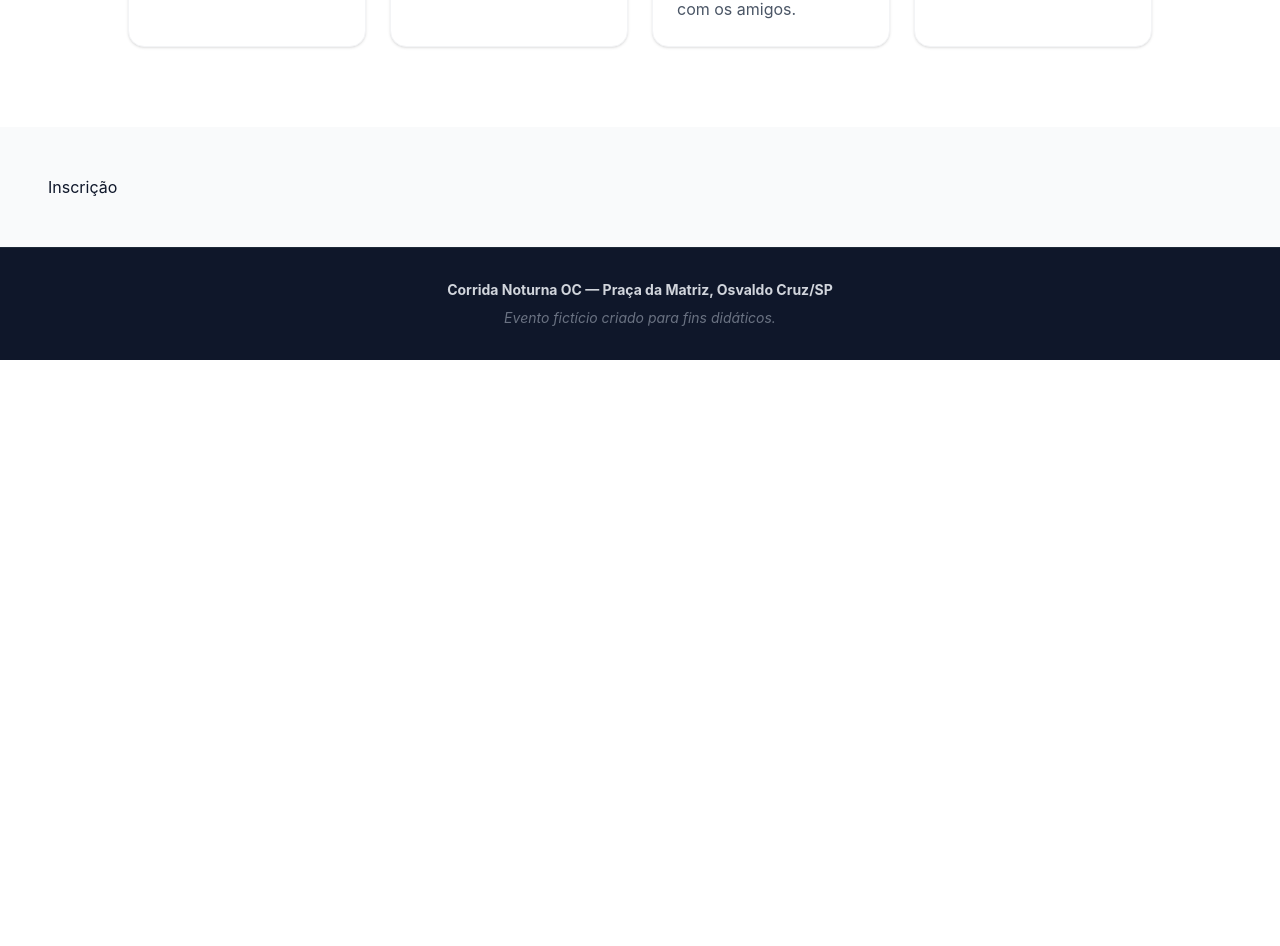
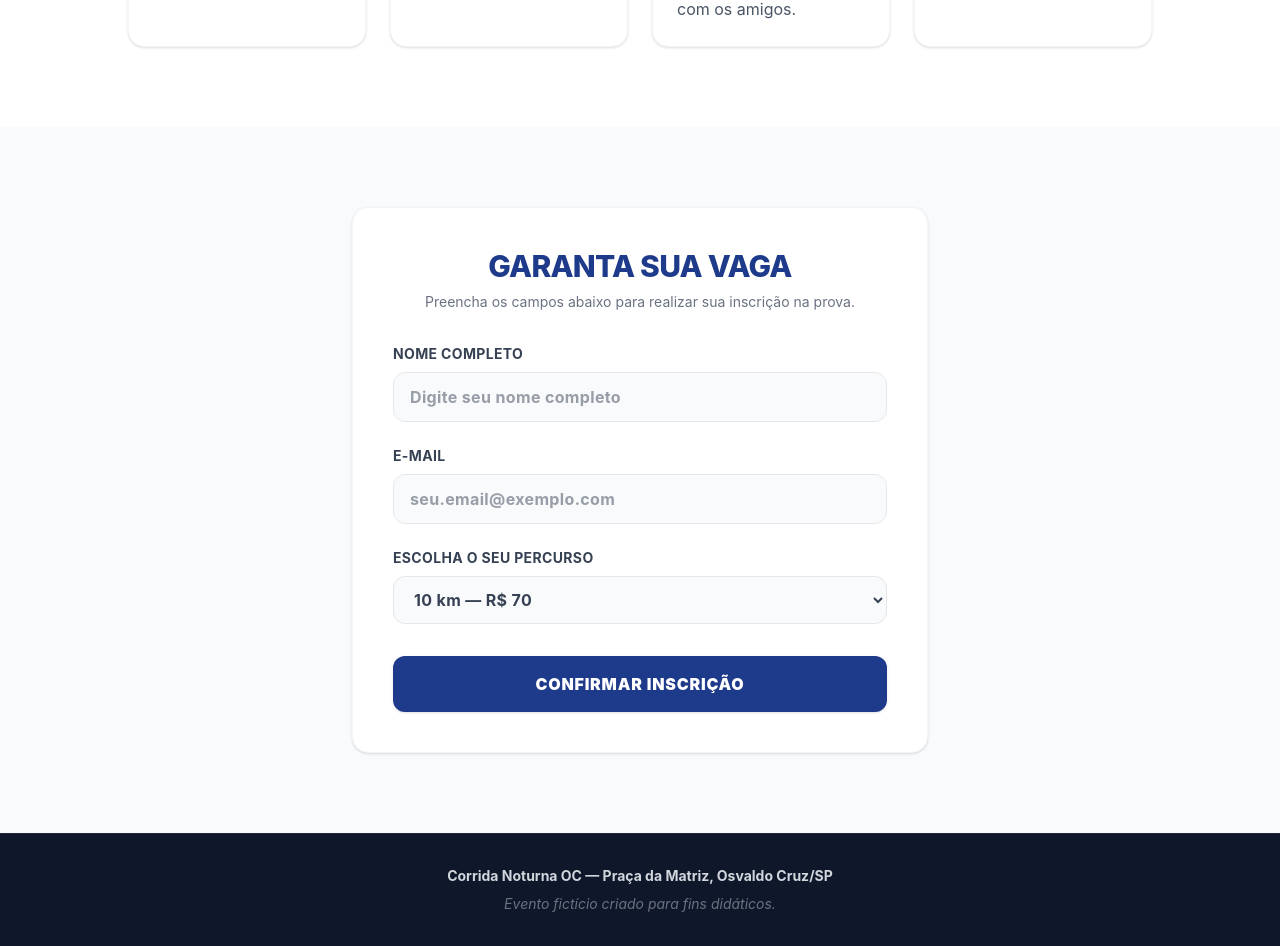
Before and after one commit to Isaa-moraes/lp-evento-isadora, a React (Vite) app: page / in a window 1280 px wide. Shown: the part 2154-3100 px from the top of the page. Before the commit the page ends 2514 px from the top, so only its background shows below. Built offline with nearby package versions, Linux system fonts and the light colour scheme.

Commit message:
Etapa 5: Formulário controlado com useState e mensagem de confirmação finalizados

```diff
--- a/src/components/Inscricao.jsx
+++ b/src/components/Inscricao.jsx
@@ -1,8 +1,114 @@
+import { useState } from 'react'
+import { tiposIngresso } from '../data/evento'
+
 function Inscricao() {
+  const [nome, setNome] = useState('')
+  const [email, setEmail] = useState('')
+  const [ingresso, setIngresso] = useState('10km')
+  const [enviado, setEnviado] = useState(false)
+
+  function lidarComEnvio(e) {
+    e.preventDefault()
+    setEnviado(true)
+  }
+
+  const ingressoSelecionado = tiposIngresso.find(t => t.valor === ingresso)?.label || ingresso
+
+  if (enviado) {
+    return (
+      <section id="inscricao" className="py-20 px-4 bg-gray-50 text-escura transition-all">
+        <div className="max-w-xl mx-auto bg-white p-8 rounded-2xl shadow-md border-t-4 border-destaque text-center">
+          <span className="text-5xl block mb-4">🎉</span>
+          <h2 className="text-2xl sm:text-3xl font-black text-primaria uppercase tracking-tight">
+            Inscrição Confirmada!
+          </h2>
+          <p className="mt-4 text-base sm:text-lg text-gray-700">
+            Olá, <span className="font-bold text-escura">{nome}</span>! Sua vaga na Corrida Noturna OC está garantida.
+          </p>
+          <div className="mt-6 bg-gray-50 border border-gray-100 p-4 rounded-xl max-w-sm mx-auto">
+            <p className="text-xs uppercase tracking-wider text-gray-400 font-bold">Modalidade Escolhida</p>
+            <p className="text-base sm:text-lg font-extrabold text-primaria mt-1">{ingressoSelecionado}</p>
+          </div>
+          <p className="mt-6 text-sm text-gray-500">
+            Enviamos os detalhes do kit e o regulamento completo para <span className="font-medium text-escura">{email}</span>.
+          </p>
+          <button
+            onClick={() => { setEnviado(false); setNome(''); setEmail(''); }}
+            className="mt-8 text-sm font-bold text-primaria hover:underline min-h-[44px]"
+          >
+            Fazer outra inscrição
+          </button>
+        </div>
+      </section>
+    )
+  }
+
   return (
-    <section id="inscricao" className="p-12 bg-gray-50 text-escura">
-      <h2>Inscrição</h2>
+    <section id="inscricao" className="py-20 px-4 bg-gray-50 text-escura">
+      <div className="max-w-xl mx-auto bg-white p-6 sm:p-10 rounded-2xl shadow-sm border border-gray-100">
+
+        {/* Título da Seção */}
+        <h2 className="text-3xl font-extrabold uppercase tracking-tight text-center text-primaria mb-2">
+          Garanta sua Vaga
+        </h2>
+        <p className="text-sm text-gray-500 text-center mb-8">
+          Preencha os campos abaixo para realizar sua inscrição na prova.
+        </p>
+
+        {/* Formulário */}
+        <form onSubmit={lidarComEnvio} className="space-y-6">
+
+          <label className="block text-sm font-bold text-gray-700 uppercase tracking-wide">
+            Nome Completo
+            <input
+              type="text"
+              required
+              placeholder="Digite seu nome completo"
+              value={nome}
+              onChange={(e) => setNome(e.target.value)}
+              className="mt-2 w-full px-4 py-3 rounded-xl bg-gray-50 border border-gray-200 text-base focus:outline-none focus:border-primaria focus:bg-white transition-colors"
+            />
+          </label>
+
+          <label className="block text-sm font-bold text-gray-700 uppercase tracking-wide">
+            E-mail
+            <input
+              type="email"
+              required
+              placeholder="seu.email@exemplo.com"
+              value={email}
+              onChange={(e) => setEmail(e.target.value)}
+              className="mt-2 w-full px-4 py-3 rounded-xl bg-gray-50 border border-gray-200 text-base focus:outline-none focus:border-primaria focus:bg-white transition-colors"
+            />
+          </label>
+
+          <label className="block text-sm font-bold text-gray-700 uppercase tracking-wide">
+            Escolha o seu Percurso
+            <select
+              value={ingresso}
+              onChange={(e) => setIngresso(e.target.value)}
+              className="mt-2 w-full px-4 py-3 rounded-xl bg-gray-50 border border-gray-200 text-base focus:outline-none focus:border-primaria focus:bg-white transition-colors h-12"
+            >
+              {tiposIngresso.map((opcao) => (
+                <option key={opcao.valor} value={opcao.valor}>
+                  {opcao.label}
+                </option>
+              ))}
+            </select>
+          </label>
+
+          <div className="pt-2">
+            <button
+              type="submit"
+              className="w-full bg-primaria text-white font-black py-4 rounded-xl text-base shadow hover:bg-escura transition-colors uppercase tracking-wider min-h-[44px]"
+            >
+              Confirmar Inscrição
+            </button>
+          </div>
+        </form>
+      </div>
     </section>
   )
 }
+
 export default Inscricao
```
